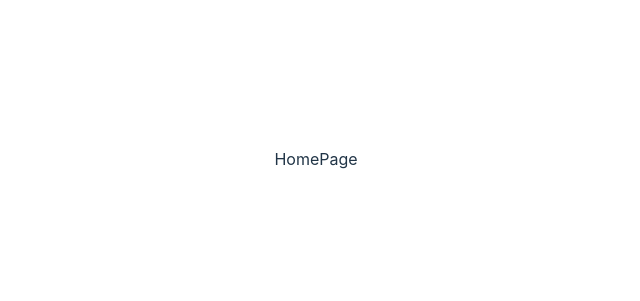
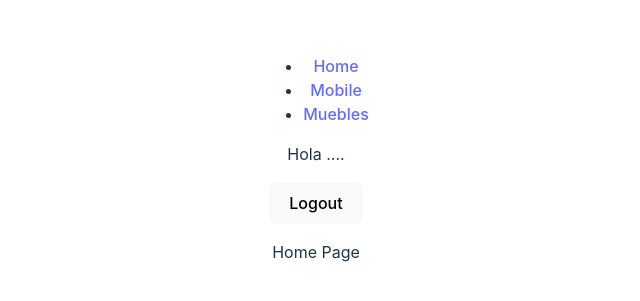
Before and after one commit to TxemaN/practica-spa, a React (Vite) app: page / in a window 1280 px wide. Shown: the part 241-542 px from the top of the page, without its empty margins (324-964 px from the left). Built offline with nearby package versions, Linux system fonts and the light colour scheme.

Commit message:
Estructura NavBar

```diff
--- a/src/components/NavBar.jsx
+++ b/src/components/NavBar.jsx
@@ -1,7 +1,36 @@
-import React from 'react'
+import { NavLink } from 'react-router-dom';
 
 export const NavBar = () => {
+
+  const evento = () => {
+
+  }
   return (
-    <div>NavBar</div>
+     <nav>
+      <ul>
+        <li>
+          <NavLink
+          to='/'>
+          Home
+          </NavLink>
+        </li>
+        <li>
+          <NavLink
+          to='/Mobile'>
+           Mobile
+          </NavLink>
+        </li>
+        <li>
+          <NavLink
+          to='/Muebles'>
+           Muebles
+          </NavLink>
+        </li>
+      </ul>
+      <p>Hola ....</p>
+      <button onClick={evento}>
+        Logout
+      </button>
+     </nav>
   )
 }
--- a/src/pages/HomePage.jsx
+++ b/src/pages/HomePage.jsx
@@ -1,7 +1,11 @@
 import React from 'react'
+import { NavBar } from '../components/NavBar'
 
 export const HomePage = () => {
   return (
-    <div>HomePage</div>
+    <div>
+    <NavBar/>
+   <p>Home Page</p>
+   </div>
   )
 }
```
